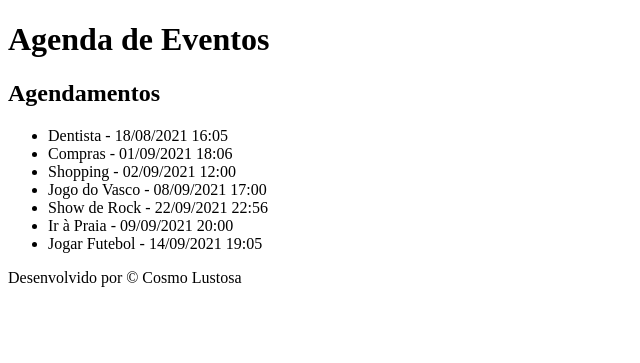
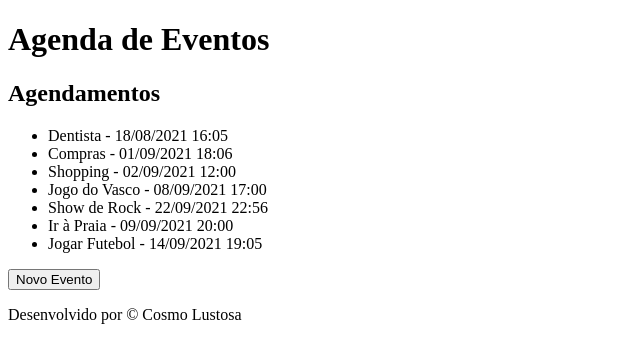
Before and after one commit to CosmoLustosa/agenda-python, a Django app: page /agenda/ in a window 1280 px wide. Shown: the top 363 px of the page, without its empty margins (0-640 px from the left). Run offline with Django 3.2, Linux system fonts and the light colour scheme; the first user in the database is signed in; data comes from the database, SQL or seed files in the repository.

Commit message:
alterações na urls e agenda

```diff
--- a/django_DIO/urls.py
+++ b/django_DIO/urls.py
@@ -20,6 +20,10 @@ from django.views.generic import RedirectView
 urlpatterns = [
     path('admin/', admin.site.urls),
     path('agenda/', views.lista_eventos),
-    path('', RedirectView.as_view(url='/agenda/')) #redireciona para a index se a url estiver vazia
-
+    path('agenda/evento/', views.evento),
+    path('agenda/evento/submit', views.submit_evento),
+    path('', RedirectView.as_view(url='/agenda/')), #redireciona para a index se a url estiver vazia
+    path('login/', views.login_user),
+    path('login/submit', views.submit_login),
+    path('logout', views.logout_user)
 ]
--- a/templates/agenda.html
+++ b/templates/agenda.html
@@ -1,12 +1,18 @@
 {% extends "model-page.html" %}
 {% block content %}
     <h2>Agendamentos</h2>
+
+
     <ul>
     {% for evento in eventos %}
         <li>{{ evento.titulo}} - {{evento.get_data_evento}}</li>
     {% endfor %}
     </ul>
 
+<a href="evento/">
+    <button type="button">Novo Evento</button>
+</a>
+
 {% endblock %}
 
 </body>
```
